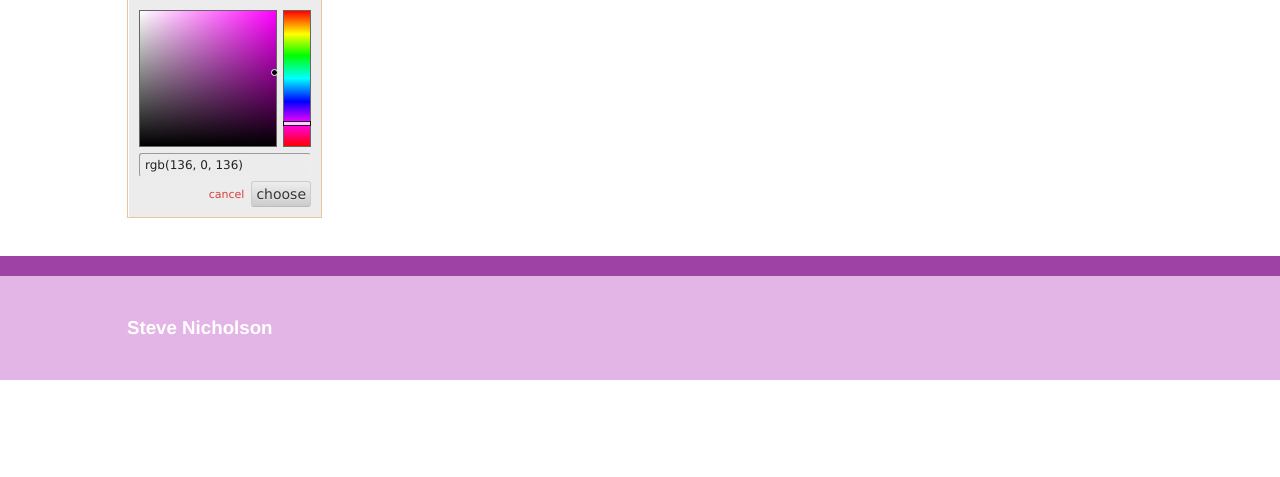
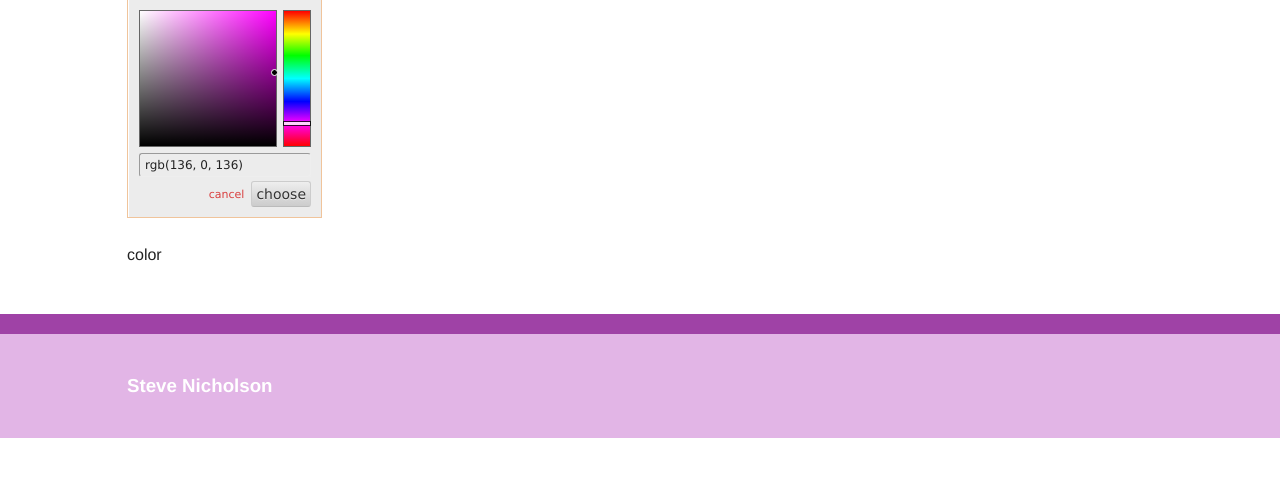
Before and after one commit to SSteve/flask-leds, a Flask app: page / in a window 1280 px wide. Shown: the part 184-661 px from the top of the page. Run offline with Flask 2, Linux system fonts and the light colour scheme.

Commit message:
Use AJAX to show new color after change

```diff
--- a/main.py
+++ b/main.py
@@ -23,7 +23,7 @@ def off():
 @app.route('/setcolor/<color>', methods=['POST', 'GET'])
 def setColor(color):
 	leds.set_color(color)
-	print ("Colorx: {}".format(color))
+	print ("Color: {}".format(color))
 	return jsonify(result=color)
 
 if __name__ == '__main__':
--- a/templates/index.html
+++ b/templates/index.html
@@ -6,9 +6,11 @@
 	<form action="/off" method="get">
 		<button type="submit" id="Off" class="btn">Off</button>
 	</form>
-	<form action="/what" method="post">
-		<input type='text' id="color-picker" />
-	</form>
+
+	<input type='text' id="color-picker" />
+
+	<p id="thecolor">color</p>
+
 	{% endblock %}
 
 	{% block extra_styles %}
@@ -33,9 +35,8 @@
 	{% block extra_scripts %}
 	<script>
 		function setColor(colorString) {
-			alert("colorString=" + colorString);
 			$.get('/setcolor/' + colorString, function(data, status){
-				alert("Color: " + data.result + "\nStatus: " + status);
+				$("#thecolor").text(data.result)
 			});
 		}
 	</script>
```
